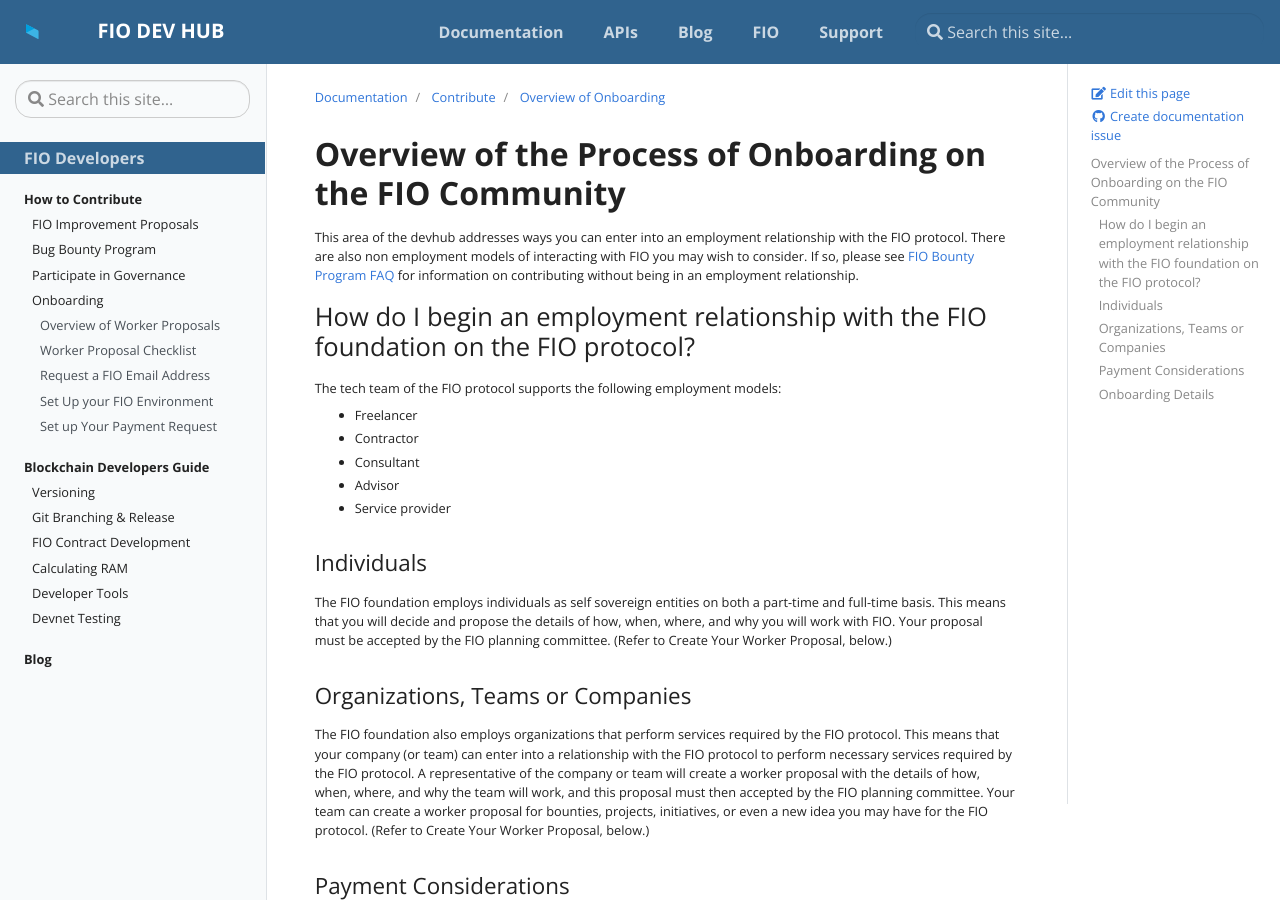
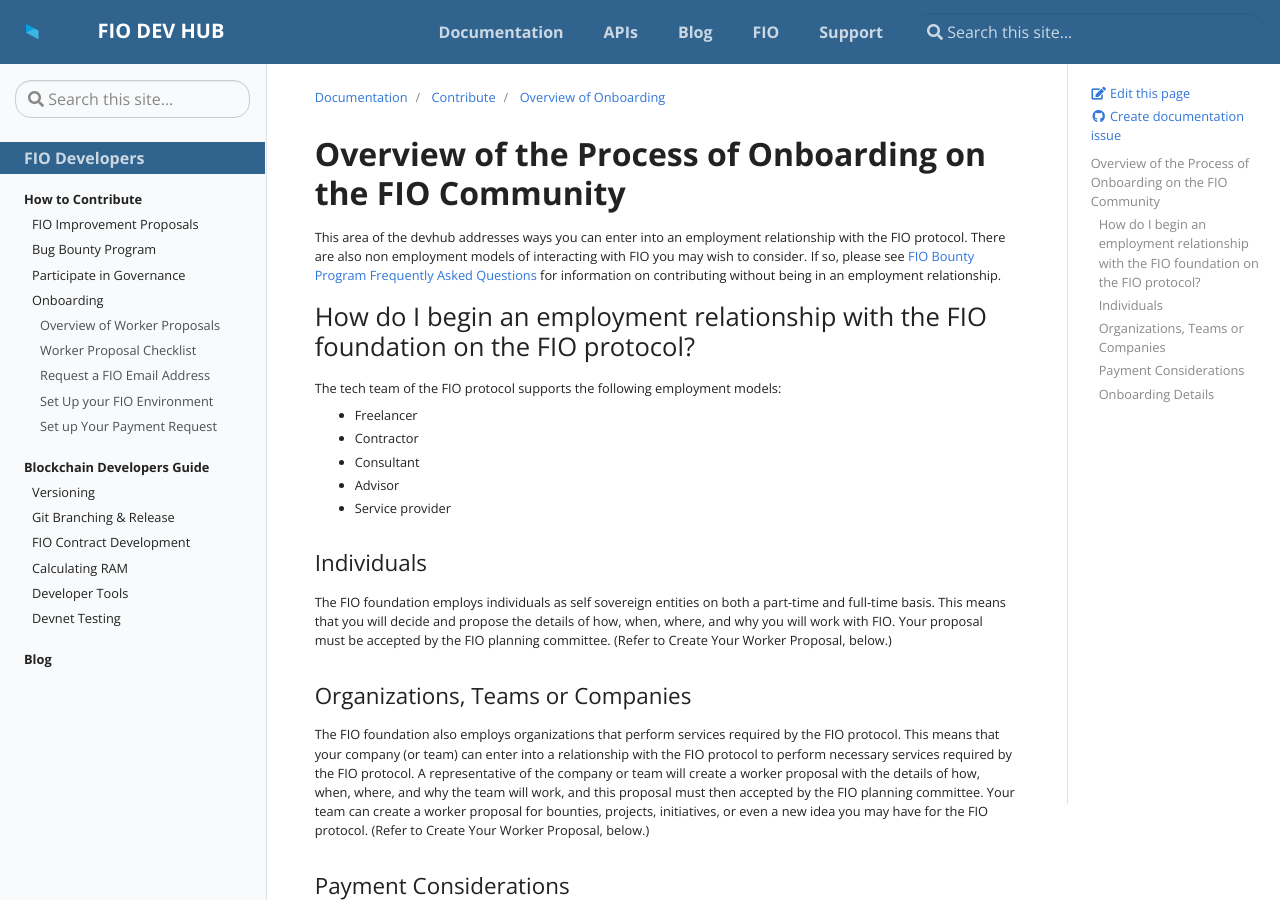
Before and after one commit to fioprotocol/fio-devhub, a Jekyll site: the page built from _docs/contribute/onboarding.md, in a window 1280 px wide and 900 px high. Built offline with Jekyll 4.4.1, drawn with Linux system fonts in a browser that asks for light colours.

Commit message:
Update onboarding.md
links fixed on onboarding overview

```diff
--- a/_docs/contribute/onboarding.md
+++ b/_docs/contribute/onboarding.md
@@ -8,7 +8,7 @@ redirect_from:
 
 # Overview of the Process of Onboarding on the FIO Community
 
-This area of the devhub addresses ways you can enter into an employment relationship with the FIO protocol. There are also non employment models of interacting with FIO you may wish to consider. If so, please see [FIO Bounty Program FAQ]({{site.baseurl}}docs/contribute/bounty-faq) for information on contributing without being in an employment relationship.
+This area of the devhub addresses ways you can enter into an employment relationship with the FIO protocol. There are also non employment models of interacting with FIO you may wish to consider. If so, please see [FIO Bounty Program Frequently Asked Questions](https://developers.fioprotocol.io/docs/contribute/bounty-faq) for information on contributing without being in an employment relationship.
 
 ## How do I begin an employment relationship with the FIO foundation on the FIO protocol?
 
```
